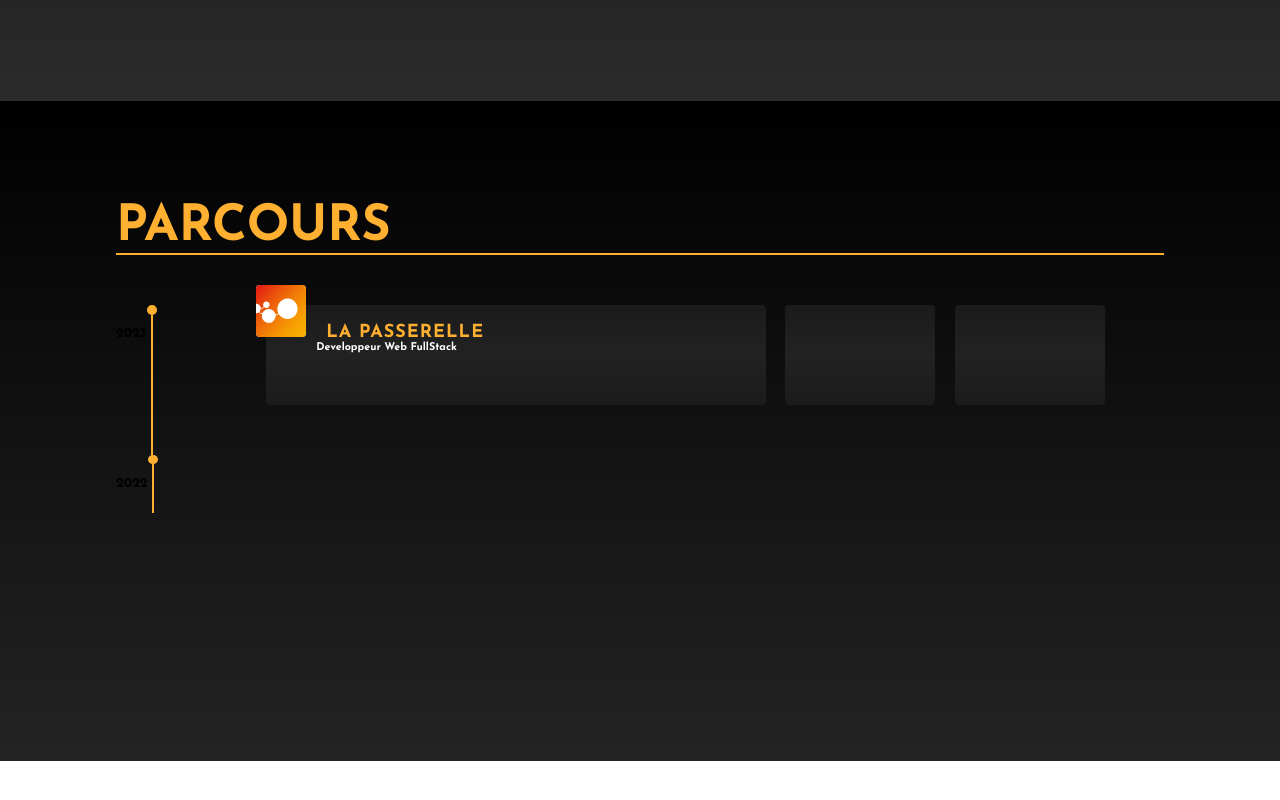
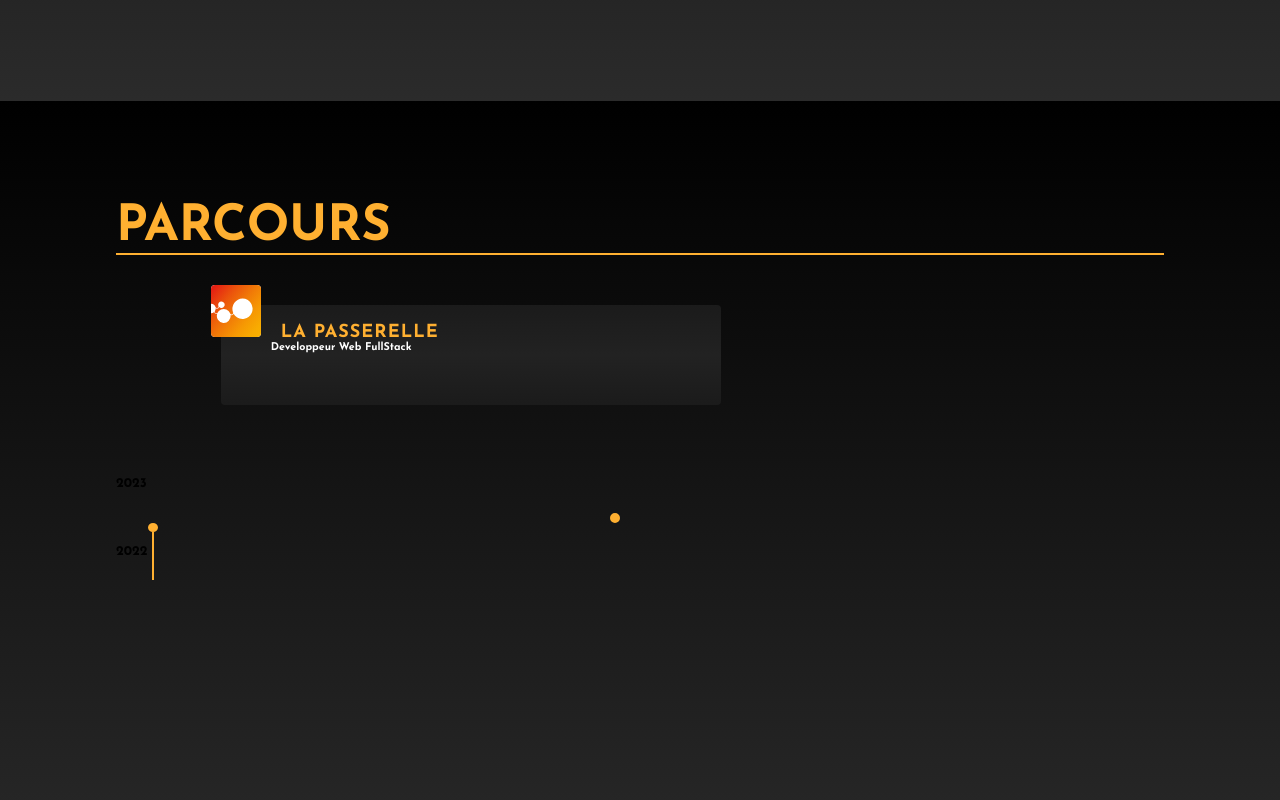
Before and after one commit to Mart1670/portfolio, a plain HTML site: page index.html in a window 1280 px wide. Shown: the part 3899-4699 px from the top of the page. Before the commit the page ends 4660 px from the top, so only its background shows below. Drawn offline with Linux system fonts and the light colour scheme.

Commit message:
Update index.html
Mise à jour du positionnement des éléments de la section Parcours

```diff
--- a/index.html
+++ b/index.html
@@ -294,13 +294,7 @@
                 <h2>Parcours</h2>
                 <hr>
                 <article id="hecate" class="event">
-                    <div class="career-data">
-                        <h5>2023</h5>
-                    </div>
-                    <div class="career-timeline">
-                        <div class="career-dot"></div>
-                        <div class="career-line"></div>
-                    </div>
+
                     <div class="career-content">
                         <div class="career-card-content">
                             <div class="career-card-title">
@@ -309,14 +303,15 @@
                             </div>
                             <h6>Developpeur Web FullStack</h6>
                         </div>
-                        <div class="career-card-skills">
-
-                        </div>
-                        <div class="career-card-soft-skills">
-
-                        </div>
                     </div>
                 </article>
+                <div class="career-data">
+                    <h5>2023</h5>
+                </div>
+                <div class="career-timeline">
+                    <div class="career-dot"></div>
+                    <div class="career-line"></div>
+                </div>
                 <article id="innocent" class="event">
                     <div class="career-data">
                         <h5>2022</h5>
```
